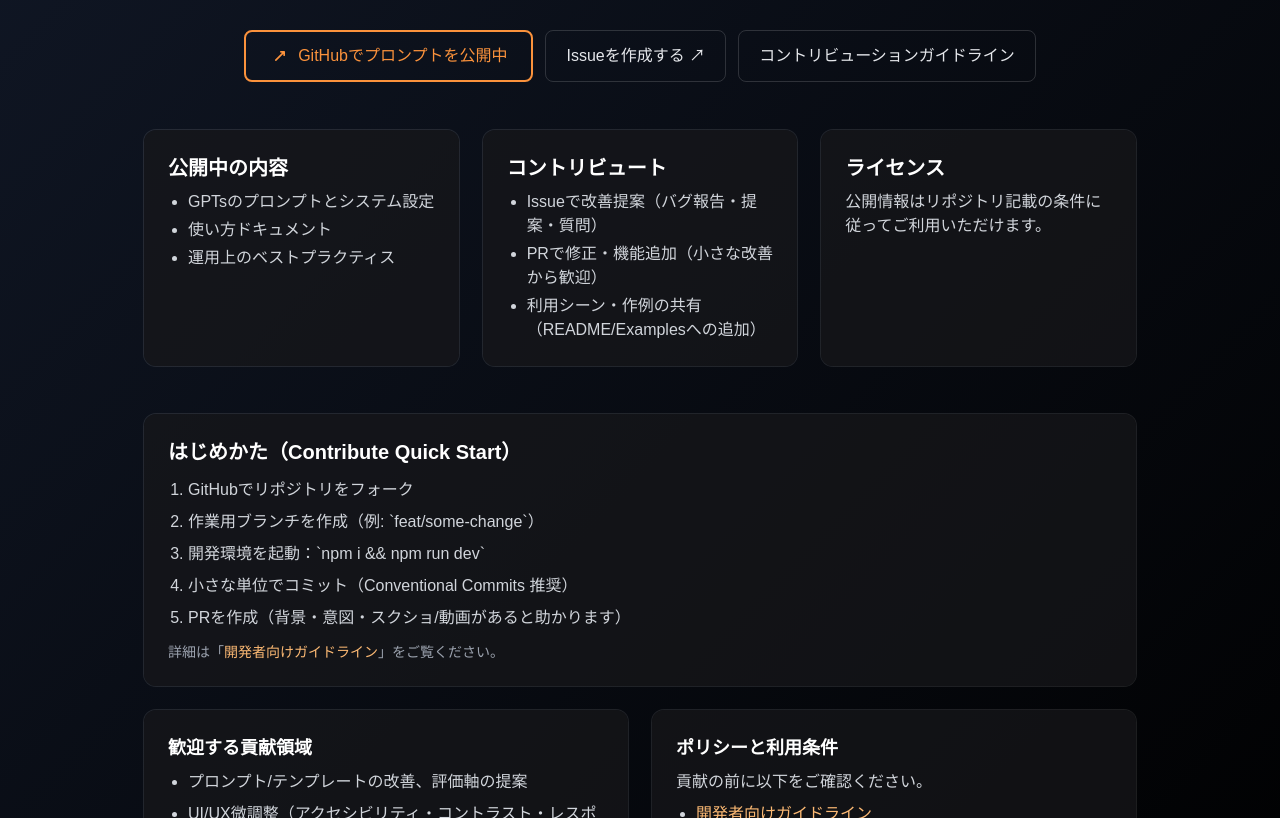
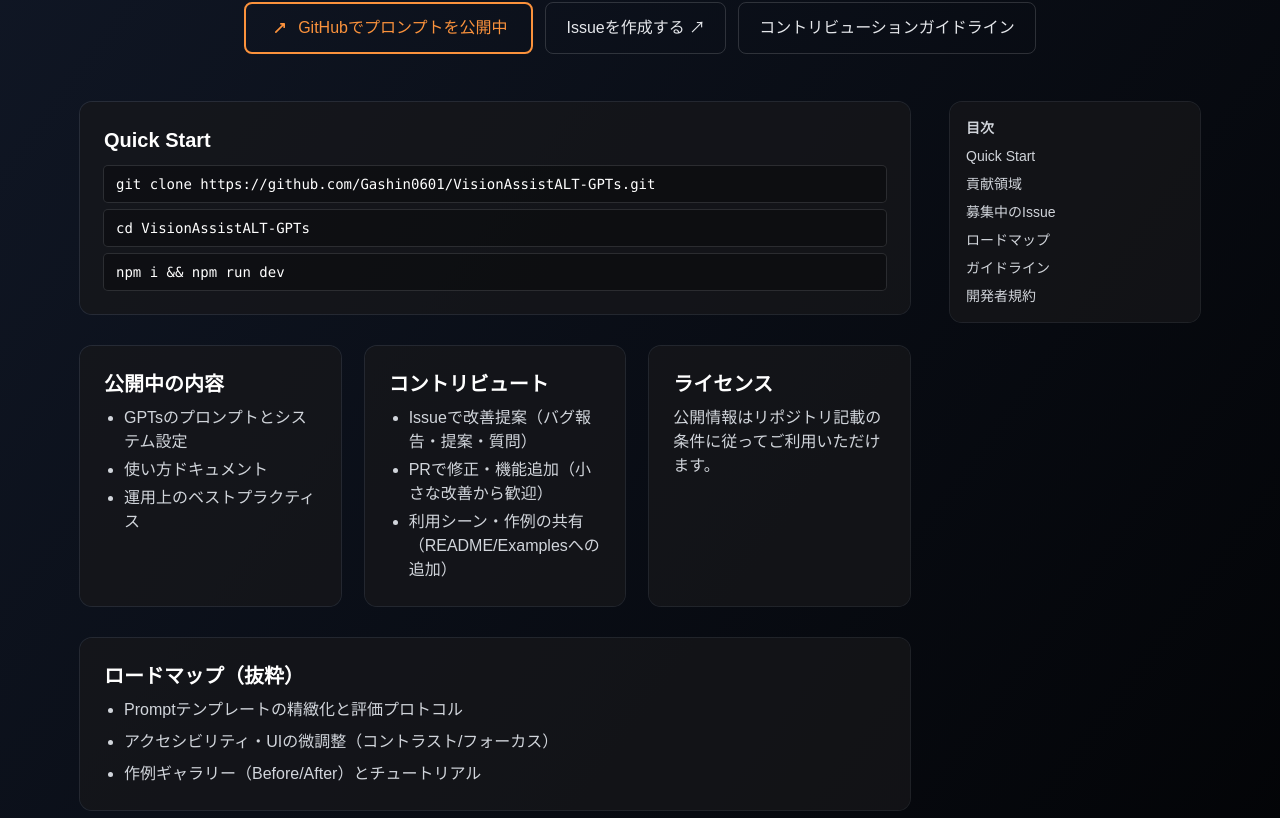
Before and after one commit to Gashin0601/VisionAssistALT-NodeJS, a Next.js app: page /developers in a window 1280 px wide. Shown: the part 282-1100 px from the top of the page. Built offline with nearby package versions, Linux system fonts and the light colour scheme; no server answers.

Commit message:
feat(developers): add sticky TOC, Quick Start with copy buttons, and Good First Issues feed\n\n- New component: CopyLine for easy copy of commands\n- API route: /api/github/good-first-issues to fetch GitHub issues\n- Developers page: sticky sidebar TOC, expanded sections, roadmap stub

```diff
--- /dev/null
+++ b/src/app/api/github/good-first-issues/route.ts
@@ -0,0 +1,21 @@
+import { NextResponse } from 'next/server';
+
+export async function GET() {
+  const repo = 'Gashin0601/VisionAssistALT-GPTs';
+  const q = `repo:${repo} is:issue is:open label:"good first issue"`;
+  const headers: Record<string, string> = {};
+  if (process.env.GITHUB_TOKEN) headers.Authorization = `Bearer ${process.env.GITHUB_TOKEN}`;
+
+  const res = await fetch(`https://api.github.com/search/issues?q=${encodeURIComponent(q)}&per_page=6`, {
+    headers,
+    // Cache 5分
+    next: { revalidate: 300 },
+  });
+
+  if (!res.ok) {
+    return NextResponse.json({ items: [] }, { status: res.status });
+  }
+
+  const data = await res.json();
+  return NextResponse.json({ items: data.items ?? [] });
+}
--- /dev/null
+++ b/src/app/developers/GoodFirstIssues.tsx
@@ -0,0 +1,39 @@
+'use client';
+
+import { useEffect, useState } from 'react';
+
+type Item = { id: number; title: string; number: number; html_url: string };
+
+export default function GoodFirstIssues() {
+  const [items, setItems] = useState<Item[]>([]);
+
+  useEffect(() => {
+    fetch('/api/github/good-first-issues')
+      .then((r) => r.json())
+      .then((d) => setItems(d.items ?? []))
+      .catch(() => setItems([]));
+  }, []);
+
+  if (!items.length) return null;
+
+  return (
+    <section id="issues" className="rounded-xl bg-zinc-900/70 ring-1 ring-white/10 p-6">
+      <h2 className="text-xl font-semibold mb-3">募集中のIssue（Good First）</h2>
+      <ul className="space-y-3">
+        {items.map((it) => (
+          <li key={it.id} className="flex items-start justify-between gap-3">
+            <a
+              href={it.html_url}
+              target="_blank"
+              rel="noopener noreferrer"
+              className="text-orange-300 hover:underline"
+            >
+              {it.title}
+            </a>
+            <span className="text-xs text-gray-400 shrink-0">#{it.number}</span>
+          </li>
+        ))}
+      </ul>
+    </section>
+  );
+}
--- a/src/app/developers/page.tsx
+++ b/src/app/developers/page.tsx
@@ -4,13 +4,15 @@ import { motion } from "framer-motion";
 import Header from "@/components/Header";
 import Footer from "@/components/Footer";
 import Link from "next/link";
+import CopyLine from "@/components/CopyLine";
+import GoodFirstIssues from "./GoodFirstIssues";
 
 export default function DevelopersPage() {
   return (
     <>
       <Header />
       <main className="min-h-screen bg-gradient-to-br from-gray-900 to-black text-white">
-        <div className="container mx-auto px-4 py-24 max-w-5xl">
+        <div className="container mx-auto px-4 py-24 max-w-6xl">
           <div className="mb-6">
             <Link
               href="/"
@@ -91,11 +93,22 @@ export default function DevelopersPage() {
           </motion.div>
 
           <motion.div
-            className="grid grid-cols-1 md:grid-cols-3 gap-6"
+            className="grid grid-cols-1 lg:grid-cols-4 gap-10"
             initial={{ opacity: 0, y: 30 }}
             animate={{ opacity: 1, y: 0 }}
             transition={{ duration: 0.6, delay: 0.2 }}
           >
+            <div className="lg:col-span-3 space-y-8">
+              <section id="quickstart" className="rounded-xl bg-zinc-900/70 ring-1 ring-white/10 p-6">
+                <h2 className="text-xl font-semibold mb-3">Quick Start</h2>
+                <div className="space-y-2">
+                  <CopyLine text="git clone https://github.com/Gashin0601/VisionAssistALT-GPTs.git" />
+                  <CopyLine text="cd VisionAssistALT-GPTs" />
+                  <CopyLine text="npm i && npm run dev" />
+                </div>
+              </section>
+
+              <section id="areas" className="grid grid-cols-1 md:grid-cols-3 gap-6">
                 <div className="rounded-xl bg-zinc-900/70 ring-1 ring-white/10 p-6">
                   <h2 className="text-xl font-semibold mb-2">公開中の内容</h2>
                   <ul className="list-disc pl-5 text-gray-300 space-y-1">
@@ -116,6 +129,40 @@ export default function DevelopersPage() {
                   <h2 className="text-xl font-semibold mb-2">ライセンス</h2>
                   <p className="text-gray-300">公開情報はリポジトリ記載の条件に従ってご利用いただけます。</p>
                 </div>
+              </section>
+
+              <GoodFirstIssues />
+
+              <motion.section
+                id="roadmap"
+                className="rounded-xl bg-zinc-900/70 ring-1 ring-white/10 p-6"
+                initial={{ opacity: 0, y: 24 }}
+                animate={{ opacity: 1, y: 0 }}
+                transition={{ duration: 0.6, delay: 0.25 }}
+              >
+                <h2 className="text-xl font-semibold mb-2">ロードマップ（抜粋）</h2>
+                <ul className="list-disc pl-5 space-y-2 text-gray-300">
+                  <li>Promptテンプレートの精緻化と評価プロトコル</li>
+                  <li>アクセシビリティ・UIの微調整（コントラスト/フォーカス）</li>
+                  <li>作例ギャラリー（Before/After）とチュートリアル</li>
+                </ul>
+              </motion.section>
+            </div>
+
+            {/* 右カラム: Sticky目次 */}
+            <aside className="hidden lg:block lg:col-span-1 lg:sticky lg:top-24 space-y-3 text-sm text-gray-300">
+              <div className="rounded-xl bg-zinc-900/70 ring-1 ring-white/10 p-4">
+                <div className="font-semibold mb-2">目次</div>
+                <nav className="grid gap-2">
+                  <a href="#quickstart" className="hover:text-orange-300">Quick Start</a>
+                  <a href="#areas" className="hover:text-orange-300">貢献領域</a>
+                  <a href="#issues" className="hover:text-orange-300">募集中のIssue</a>
+                  <a href="#roadmap" className="hover:text-orange-300">ロードマップ</a>
+                  <a href="/developers/guidelines" className="hover:text-orange-300">ガイドライン</a>
+                  <a href="/developers/terms" className="hover:text-orange-300">開発者規約</a>
+                </nav>
+              </div>
+            </aside>
           </motion.div>
 
           {/* Quick start for contributors */}
--- /dev/null
+++ b/src/components/CopyLine.tsx
@@ -0,0 +1,23 @@
+'use client';
+
+type Props = { text: string };
+
+export default function CopyLine({ text }: Props) {
+  const copy = async () => {
+    try {
+      await navigator.clipboard.writeText(text);
+    } catch {
+      // ignore
+    }
+  };
+
+  return (
+    <button
+      type="button"
+      onClick={copy}
+      className="w-full text-left font-mono text-sm bg-black/30 ring-1 ring-white/10 rounded px-3 py-2 hover:bg-white/5 focus-visible:outline-none focus-visible:ring-2 focus-visible:ring-orange-400/70"
+    >
+      {text}
+    </button>
+  );
+}
```
Lines whose indentation alone changed are shown as unchanged.
